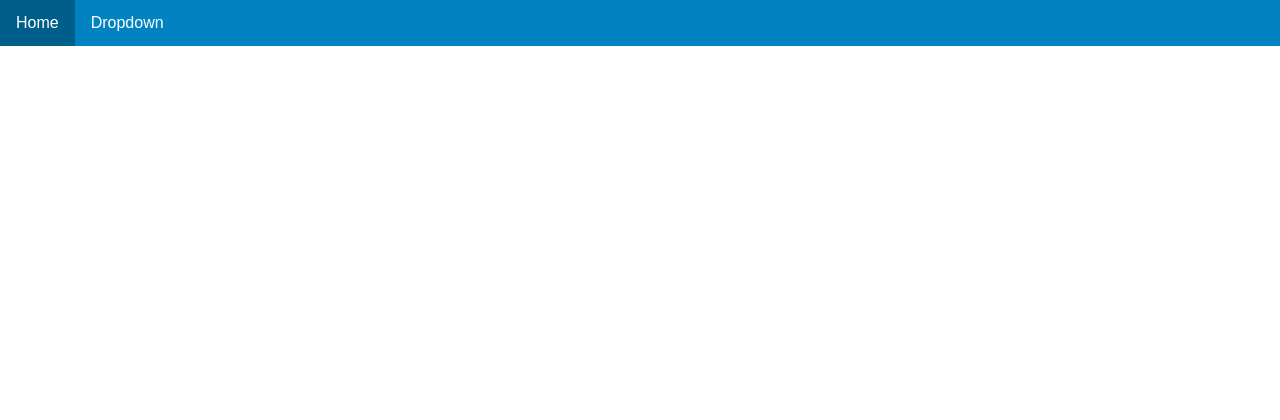
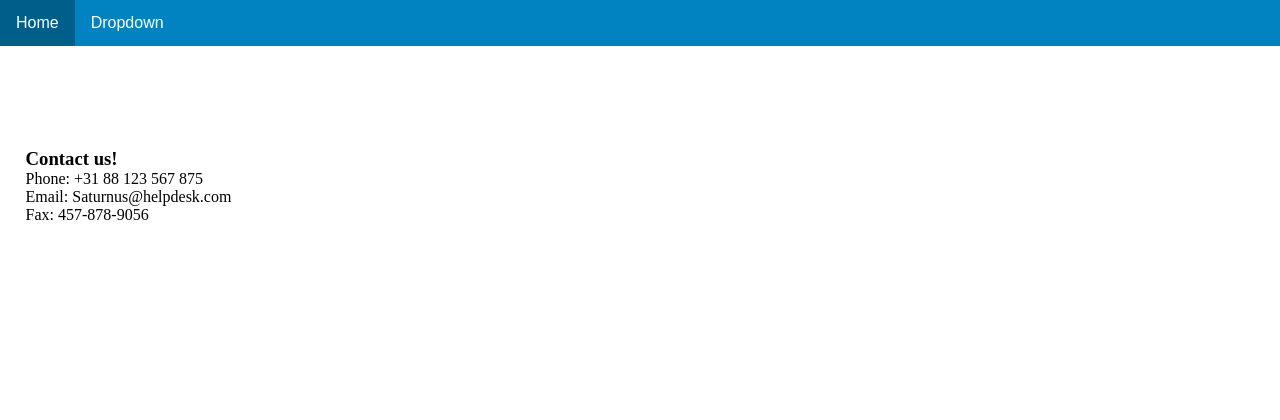
Before and after one commit to TechniekCollegeRotterdam/p2-project-bedrijfswebsite-boaz-esra-jayjay-sten, a PHP site: page /contact.php in a window 1280 px wide. Shown: the top 420 px of the page. Run offline with PHP 8.4, Linux system fonts and the light colour scheme.

Commit message:
contact.php changes

```diff
--- a/contact.php
+++ b/contact.php
@@ -18,13 +18,16 @@
     </header>
 
     <main class="main-contact">
+        <section class="con-con">
+            <section class="contact-items">
+            <h1>Contact us!</h1>
+            <P>Phone: +31 88 123 567 875</P>
+            <p>Email: Saturnus@helpdesk.com</p>
+            <p>Fax: 457-878-9056</p>
+            </section>
 
 
-
-
-
-
-
+        </secti>
 
 
 
--- a/navbar.html
+++ b/navbar.html
@@ -1,7 +1,7 @@
 
 <nav class="navbar">
   <a href="index.php">Home</a>
-  <nav class="dropdown">
+  <nav class="dropdown"24.png">
     <button class="dropbtn">Dropdown
       <i class="fa fa-caret-down"></i>
     </button>
--- a/styles.css
+++ b/styles.css
@@ -6,7 +6,12 @@
   box-sizing: border-box;
 }
 
+/* contact page */
 
+.con-con {
+  display: flex;
+
+}
 
 
 
@@ -55,11 +60,12 @@
 
 
 }
+
 .footer-item2 {
   display: flex;
   max-width: 100%;
   height: auto;
-   width:auto\9;
+  width: auto\9;
 
 
 
@@ -100,7 +106,8 @@
   margin: 0;
 }
 
-  .navbar a:hover, .dropdown:hover .dropbtn {
+.navbar a:hover,
+.dropdown:hover .dropbtn {
   background-color: rgb(0, 94, 138);
 }
 
@@ -110,7 +117,7 @@
   background-color: #f9f9f9;
   width: 100%;
   left: 0;
-    box-shadow: 0px 8px 16px 0px rgba(0,0,0,0.2);
+  box-shadow: 0px 8px 16px 0px rgba(0, 0, 0, 0.2);
   z-index: 1;
 }
 
@@ -202,17 +209,36 @@
 
 
   }
+
   .footer-item2 {
     display: flex;
     max-width: 100%;
     height: auto;
-       width:auto\9;
+    width: auto\9;
 
   }
 
   /* footer desktop */
 
+  /* contact page */
+
+  .con-con {
+    display: flex;
+    padding-top: 8%;
+    padding-left: 2%;
 
 
 
   }
+
+  .contact-items {
+    display: flex;
+    flex-direction: column;
+
+
+  }
+
+
+
+
+}
```
Lines whose indentation alone changed are shown as unchanged.
